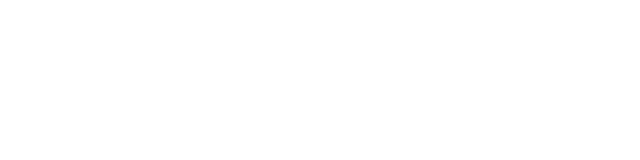
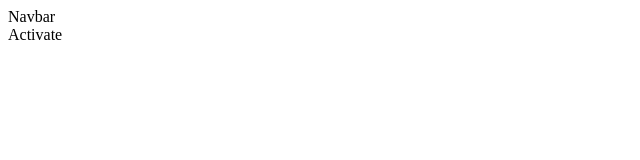
Before and after one commit to Sally510/outfit_recommendation, a React (Create React App) app in the folder frontend/: page /activate/1/1 in a window 1280 px wide. Shown: the top 160 px of the page, without its empty margins (0-640 px from the left). Built offline with nearby package versions, Linux system fonts and the light colour scheme.

Commit message:
Set up authentication components

```diff
--- a/frontend/src/App.js
+++ b/frontend/src/App.js
@@ -1,11 +1,27 @@
 import React from "react";
-import { BrowserRouter as Router, Switch, Route, Link } from "react-router-dom";
+import { BrowserRouter as Router, Routes, Route } from "react-router-dom";
+
+import Home from './containers/Home'
+import Login from './containers/Login'
+import Register from './containers/Register'
+import Activate from './containers/Activate'
+import ResetPassword from './containers/ResetPassword'
+import ResetPasswordConfirm from './containers/ResetPasswordConfirm'
+import Layout from "./hocs/Layout";
 
 const App = () => (
   <Router>
-    <Switch>
+    <Layout>
+      <Routes>
+        <Route exact path='/' element={<Home/>} />
+        <Route exact path='/login' element={<Login/>} />
+        <Route exact path='/register' element={<Register/>} />
+        <Route exact path='/reset-password' element={<ResetPassword/>} />
+        <Route exact path='/password/reset/confirm/:uid/:token' element={<ResetPasswordConfirm/>} />
+        <Route exact path='/activate/:uid/:token' element={<Activate/>} />
+      </Routes>
+    </Layout>
 
-    </Switch>
   </Router>
 );
 
--- a/frontend/src/components/Navbar.js
+++ b/frontend/src/components/Navbar.js
@@ -0,0 +1,9 @@
+import React from "react";
+
+const Navbar = () => (
+    <div>
+        Navbar
+    </div>
+);
+
+export default Navbar;
--- a/frontend/src/containers/Activate.js
+++ b/frontend/src/containers/Activate.js
@@ -0,0 +1,9 @@
+import React from "react";
+
+const Activate = (props) => (
+    <div>
+        Activate
+    </div>
+);
+
+export default Activate;
--- a/frontend/src/containers/Home.js
+++ b/frontend/src/containers/Home.js
@@ -0,0 +1,9 @@
+import React from "react";
+
+const Home = (props) => (
+    <div>
+        Home
+    </div>
+);
+
+export default Home;
--- a/frontend/src/containers/Login.js
+++ b/frontend/src/containers/Login.js
@@ -0,0 +1,9 @@
+import React from "react";
+
+const Login = (props) => (
+    <div>
+        Login
+    </div>
+);
+
+export default Login;
--- a/frontend/src/containers/Register.js
+++ b/frontend/src/containers/Register.js
@@ -0,0 +1,9 @@
+import React from "react";
+
+const Register = (props) => (
+    <div>
+        Register
+    </div>
+);
+
+export default Register;
--- a/frontend/src/containers/ResetPassword.js
+++ b/frontend/src/containers/ResetPassword.js
@@ -0,0 +1,9 @@
+import React from "react";
+
+const ResetPassword = (props) => (
+    <div>
+        ResetPassword
+    </div>
+);
+
+export default ResetPassword;
--- a/frontend/src/containers/ResetPasswordConfirm.js
+++ b/frontend/src/containers/ResetPasswordConfirm.js
@@ -0,0 +1,9 @@
+import React from "react";
+
+const ResetPasswordConfirm = (props) => (
+    <div>
+        ResetPasswordConfirm
+    </div>
+);
+
+export default ResetPasswordConfirm;
```
